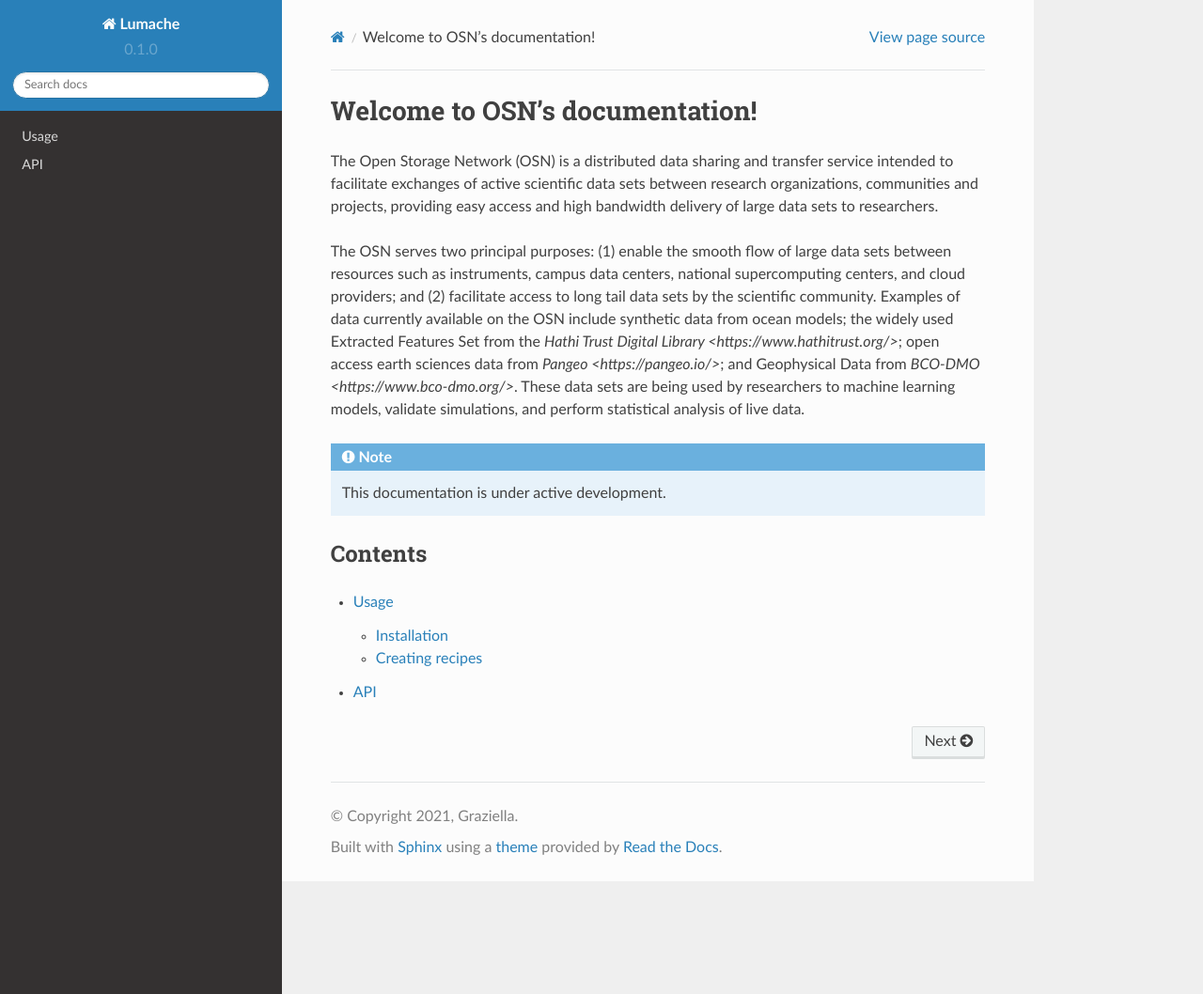
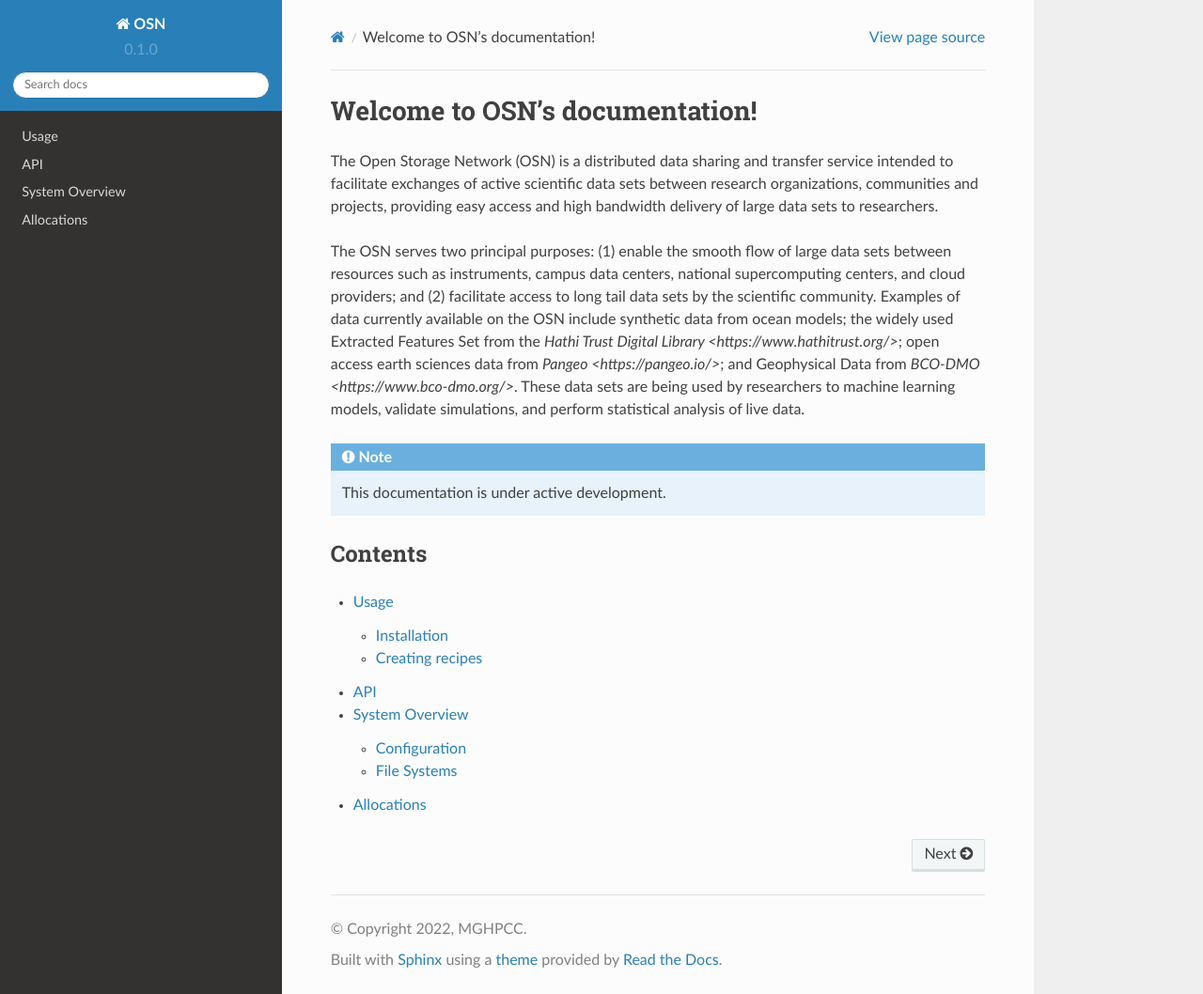
Before and after one commit to csimio/rtd-osn, a Sphinx documentation site: the page built from docs/source/index.rst, in a window 1280 px wide and 1058 px high. Shown: the whole window at 94% size. Built offline with Sphinx 7.4.7 and the Read the Docs theme 2.0.0, drawn with Linux system fonts in a browser that asks for light colours.

Commit message:
first pass at updating structure

```diff
--- a/docs/source/conf.py
+++ b/docs/source/conf.py
@@ -2,9 +2,9 @@
 
 # -- Project information
 
-project = 'Lumache'
-copyright = '2021, Graziella'
-author = 'Graziella'
+project = 'OSN'
+copyright = '2022, MGHPCC'
+author = 'csim'
 
 release = '0.1'
 version = '0.1.0'
--- a/docs/source/index.rst
+++ b/docs/source/index.rst
@@ -28,3 +28,5 @@ Contents
 
    usage
    api
+   system-overview
+   allocations
--- /dev/null
+++ b/docs/source/system-overview.rst
@@ -0,0 +1,12 @@
+System Overview
+===============
+
+.. _installation:
+
+Configuration
+-------------
+This is configuration info
+
+File Systems
+------------
+This is File System info
```
Also changed, not shown: docs/source/allocations.rst (added, +21 -0 lines).
